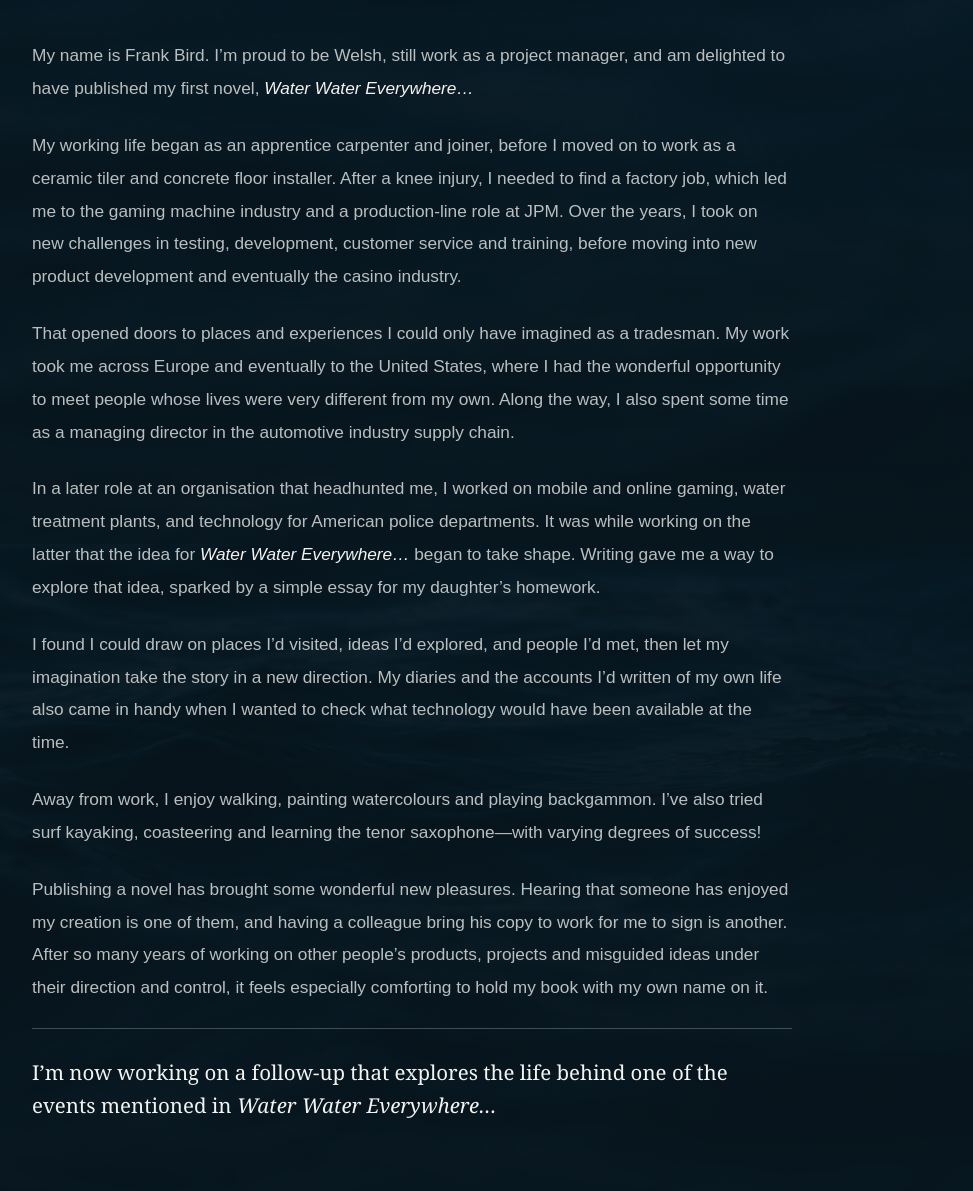
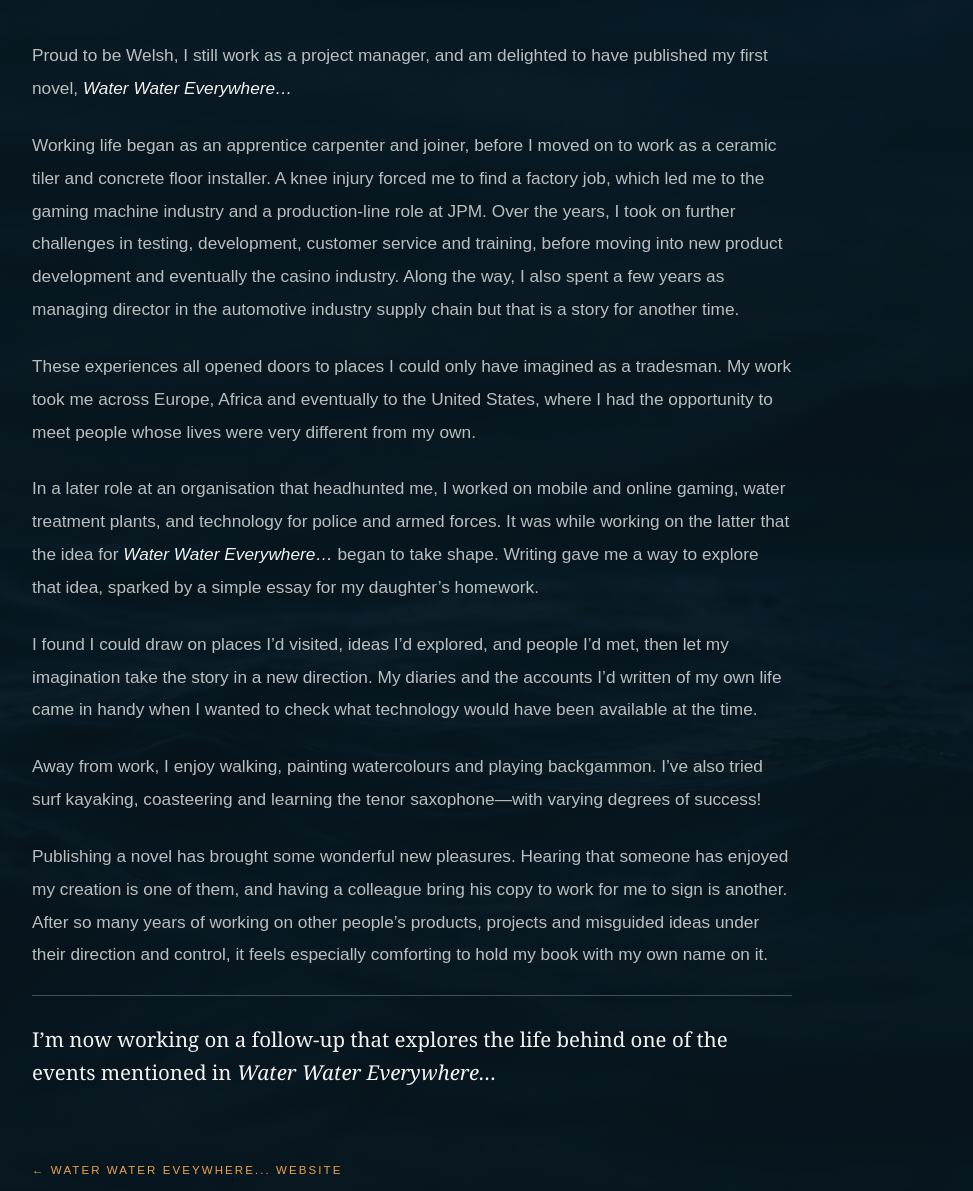
Before and after one commit to jodi-bird/frankbirdauthor-UK, a plain HTML site: page about-me/index.html in a window 1280 px wide. Shown: the part 256-1447 px from the top of the page, without its empty margins (148-1121 px from the left). Drawn offline with Linux system fonts and the light colour scheme.

Commit message:
changes to about me

```diff
--- a/about-me/index.html
+++ b/about-me/index.html
@@ -135,15 +135,15 @@
     </header>
 
     <article class="bio">
-      <p>My name is Frank Bird. I’m proud to be Welsh, still work as a project manager, and am delighted to have published my first novel, <em>Water Water Everywhere…</em></p>
+      <p>Proud to be Welsh, I still work as a project manager, and am delighted to have published my first novel, <em>Water Water Everywhere…</em></p>
 
-      <p>My working life began as an apprentice carpenter and joiner, before I moved on to work as a ceramic tiler and concrete floor installer. After a knee injury, I needed to find a factory job, which led me to the gaming machine industry and a production-line role at JPM. Over the years, I took on new challenges in testing, development, customer service and training, before moving into new product development and eventually the casino industry.</p>
+      <p>Working life began as an apprentice carpenter and joiner, before I moved on to work as a ceramic tiler and concrete floor installer. A knee injury forced me to find a factory job, which led me to the gaming machine industry and a production-line role at JPM. Over the years, I took on further challenges in testing, development, customer service and training, before moving into new product development and eventually the casino industry. Along the way, I also spent a few years as managing director in the automotive industry supply chain but that is a story for another time.   </p>
 
-      <p>That opened doors to places and experiences I could only have imagined as a tradesman. My work took me across Europe and eventually to the United States, where I had the wonderful opportunity to meet people whose lives were very different from my own. Along the way, I also spent some time as a managing director in the automotive industry supply chain.</p>
+      <p>These experiences all opened doors to places I could only have imagined as a tradesman. My work took me across Europe, Africa and eventually to the United States, where I had the opportunity to meet people whose lives were very different from my own. </p>
 
-      <p>In a later role at an organisation that headhunted me, I worked on mobile and online gaming, water treatment plants, and technology for American police departments. It was while working on the latter that the idea for <em>Water Water Everywhere…</em> began to take shape. Writing gave me a way to explore that idea, sparked by a simple essay for my daughter’s homework.</p>
+      <p>In a later role at an organisation that headhunted me, I worked on mobile and online gaming, water treatment plants, and technology for police and armed forces. It was while working on the latter that the idea for <em>Water Water Everywhere…</em> began to take shape. Writing gave me a way to explore that idea, sparked by a simple essay for my daughter’s homework.</p>
 
-      <p>I found I could draw on places I’d visited, ideas I’d explored, and people I’d met, then let my imagination take the story in a new direction. My diaries and the accounts I’d written of my own life also came in handy when I wanted to check what technology would have been available at the time.</p>
+      <p>I found I could draw on places I’d visited, ideas I’d explored, and people I’d met, then let my imagination take the story in a new direction. My diaries and the accounts I’d written of my own life came in handy when I wanted to check what technology would have been available at the time.</p>
 
       <p>Away from work, I enjoy walking, painting watercolours and playing backgammon. I’ve also tried surf kayaking, coasteering and learning the tenor saxophone—with varying degrees of success!</p>
 
@@ -152,7 +152,7 @@
       <p class="closing">I’m now working on a follow-up that explores the life behind one of the events mentioned in <em>Water Water Everywhere…</em></p>
     </article>
 
-    <a class="home-link" href="/">← Frank Bird’s website</a>
+    <a class="home-link" href="/">← Water Water Eveywhere... website</a>
   </main>
 </body>
 </html>
```
